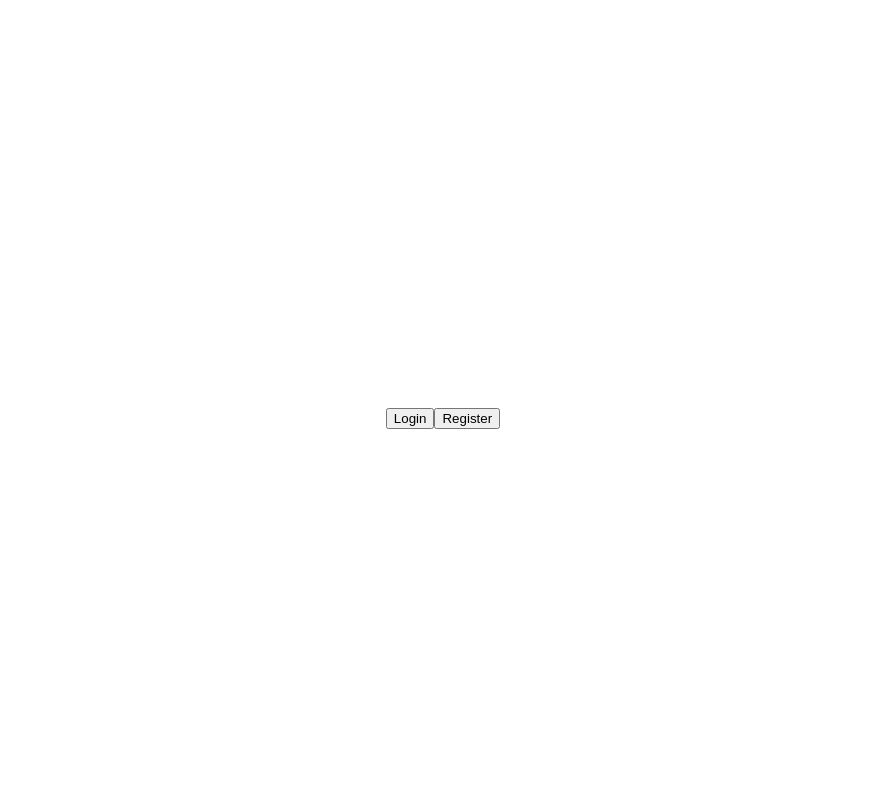
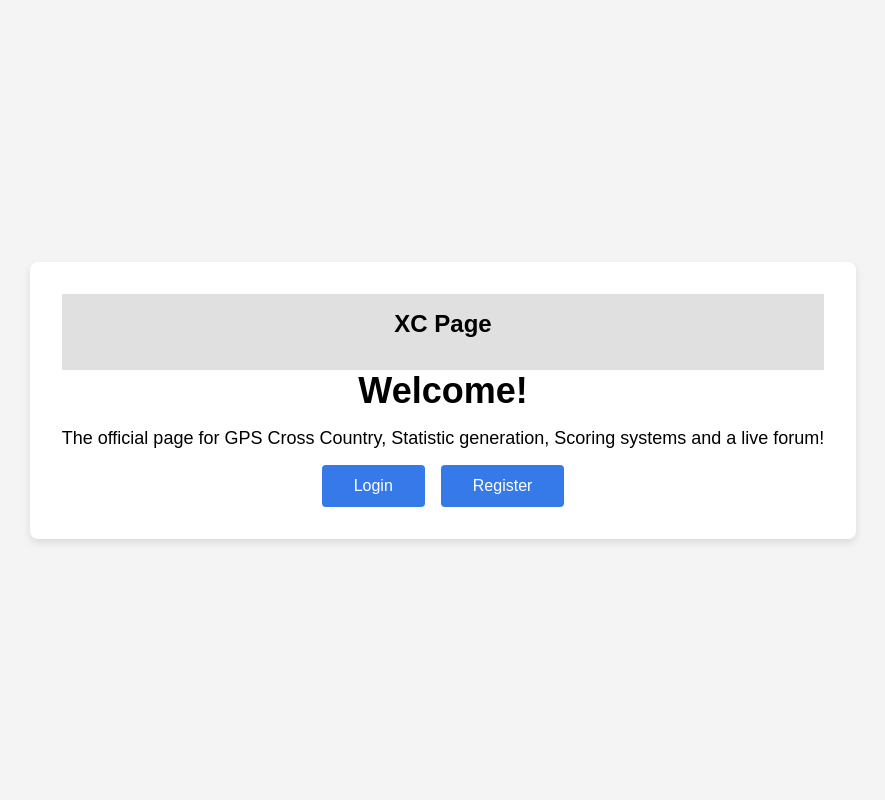
Before and after one commit to jack-muller/SDDmajorwork-XC, a Flask app: page / in a window 1280 px wide. Before the commit the part shown is almost empty. Shown: the whole page, without its empty margins (197-1082 px from the left). Run offline with Flask 3, Linux system fonts and the light colour scheme.

Commit message:
Got help, but styled the new landing page with existing elements.

```diff
--- a/app/static/landingpage.css
+++ b/app/static/landingpage.css
@@ -1,6 +1,69 @@
-main {
+
+* {
+    margin: 0;
+    padding: 0;
+    box-sizing: border-box;
+}
+
+body {
+    font-family: Arial, sans-serif;
+    background-color: #f4f4f4;
     display: flex;
     justify-content: center;
     align-items: center;
-    padding-top: 400px;
+    height: 100vh;
 }
+
+.container {
+    text-align: center;
+    background-color: white;
+    padding: 2rem;
+    border-radius: 8px;
+    box-shadow: 0 4px 8px rgba(0, 0, 0, 0.1);
+}
+
+header {
+    background-color: #e0e0e0;
+    padding: 1rem;
+}
+
+h1 {
+    font-size: 24px;
+    margin-bottom: 1rem;
+}
+
+main h2 {
+    font-size: 36px;
+    margin-bottom: 1rem;
+}
+
+main p {
+    font-size: 18px;
+    margin-bottom: 1rem;
+}
+
+.small-text {
+    font-size: 12px;
+    color: gray;
+    margin-bottom: 2rem;
+}
+
+.button-container {
+    display: flex;
+    justify-content: center;
+    gap: 1rem;
+}
+
+button {
+    background-color: #357ae8;
+    color: white;
+    border: none;
+    padding: 0.75rem 2rem;
+    font-size: 16px;
+    border-radius: 4px;
+    cursor: pointer;
+}
+
+button:hover {
+    background-color: #285bb5;
+}
--- a/app/templates/landingpage.html
+++ b/app/templates/landingpage.html
@@ -4,15 +4,23 @@
         <title>X-Country page</title>
     </head>
     <body>
-        <div>
-        </div>
+        <div class="container">
+            <header>
+                <h1>XC Page</h1>
+            </header>
             <main>
+                <h2>Welcome!</h2>
+                <p>The official page for GPS Cross Country, Statistic generation, Scoring systems and a live forum!</p>
+                <div class="button-container">
                     <a href="{{ url_for('login') }}">
                         <button>Login</button>
                     </a>
                     <a href="{{ url_for('register') }}">
                         <button>Register</button>
-            </a>
+                </div>
             </main>
+        </div>
     </body>
 </html>
+
+<!-- <button onclick="location.href='#';">Register</button> -->
```
Lines whose indentation alone changed are shown as unchanged.
